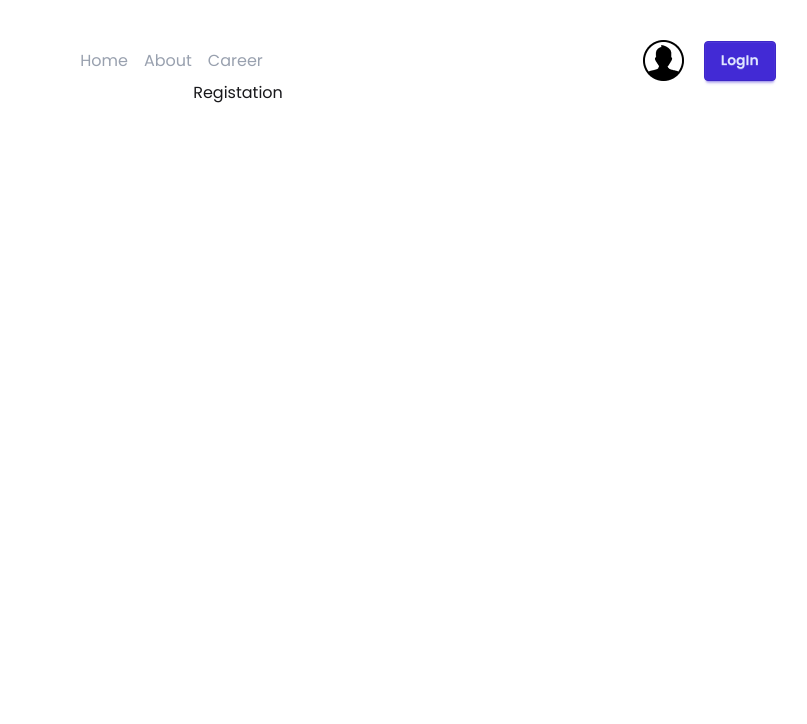
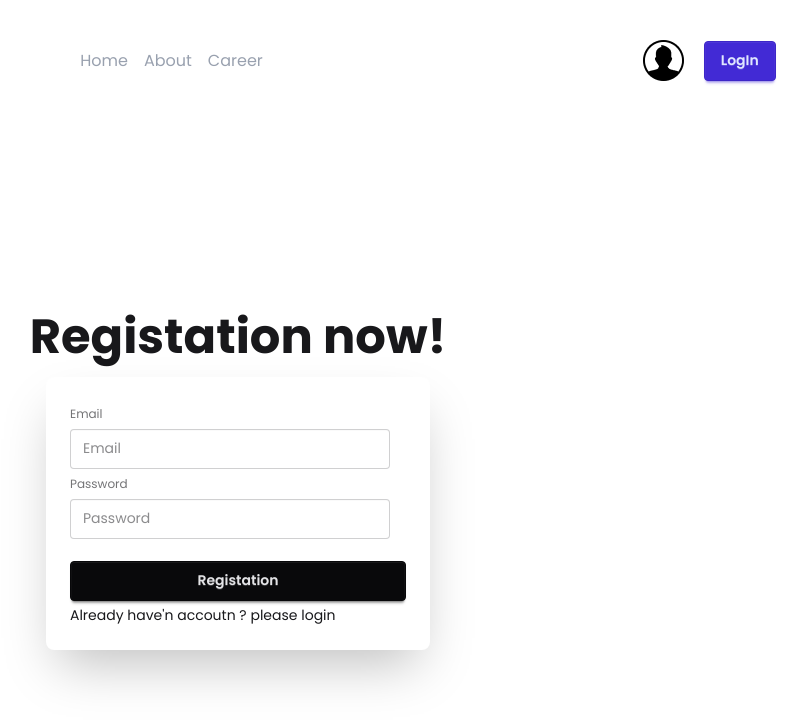
Before and after one commit to asik247/-news-website-2026-, a React (Vite) app: page /auth/registation in a window 1280 px wide. Shown: the top 724 px of the page, without its empty margins (402-1209 px from the left). Built offline with nearby package versions, Linux system fonts and the light colour scheme.

Commit message:
registation desing done

```diff
--- a/src/Components/Login.jsx
+++ b/src/Components/Login.jsx
@@ -1,4 +1,5 @@
 import React from 'react';
+import { Link } from 'react-router';
 
 const Login = () => {
     return (
@@ -11,6 +12,7 @@
                     </div>
                     <div className="card bg-base-100 w-full max-w-sm shrink-0 shadow-2xl">
                         <div className="card-body">
+                            <form>
                                 <fieldset className="fieldset">
                                     <label className="label">Email</label>
                                     <input type="email" className="input" placeholder="Email" />
@@ -19,10 +21,14 @@
                                     <div><a className="link link-hover">Forgot password?</a></div>
                                     <button className="btn btn-neutral mt-4">Login</button>
                                 </fieldset>
+                                <div>
+                                    New to our website ? please <Link to={'/auth/registation'}>Registation</Link>
+                                </div>
+                            </form>
                         </div>
                     </div>
                 </div>
-            </div>s
+            </div>
         </div>
     );
 
--- a/src/Components/Registation.jsx
+++ b/src/Components/Registation.jsx
@@ -1,12 +1,37 @@
 import React from 'react';
+import { Link } from 'react-router';
 
 const Registation = () => {
     return (
         <div>
-            <h2>Registation</h2>
+            <div className="hero min-h-screen">
+                <div className="hero-content flex-col ">
+                    <div className="text-center ">
+                        <h1 className="text-5xl font-bold">Registation now!</h1>
+
+                    </div>
+                    <div className="card bg-base-100 w-full max-w-sm shrink-0 shadow-2xl">
+                        <div className="card-body">
+                            <form>
+                                <fieldset className="fieldset">
+                                    <label className="label">Email</label>
+                                    <input type="email" className="input" placeholder="Email" />
+                                    <label className="label">Password</label>
+                                    <input type="password" className="input" placeholder="Password" />
+
+                                    <button className="btn btn-neutral mt-4">Registation</button>
+                                </fieldset>
+                                <div>
+                                   Already have'n accoutn ? please <Link to={'/auth/login'}>login</Link>
+                                </div>
+                            </form>
+                        </div>
+                    </div>
+                </div>
+            </div>
         </div>
     );
-        // ✅✅✅✅✅
+
 };
 
 export default Registation;
```
Lines whose indentation alone changed are shown as unchanged.
